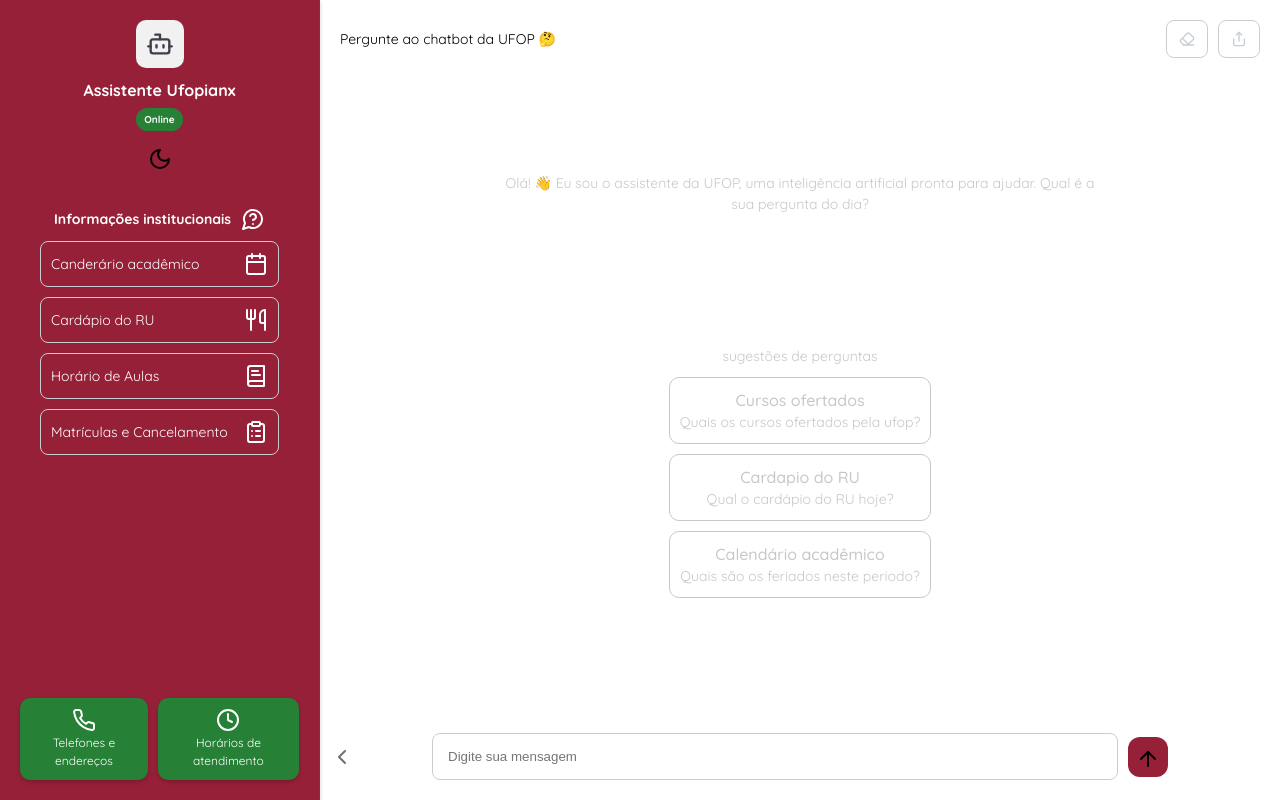
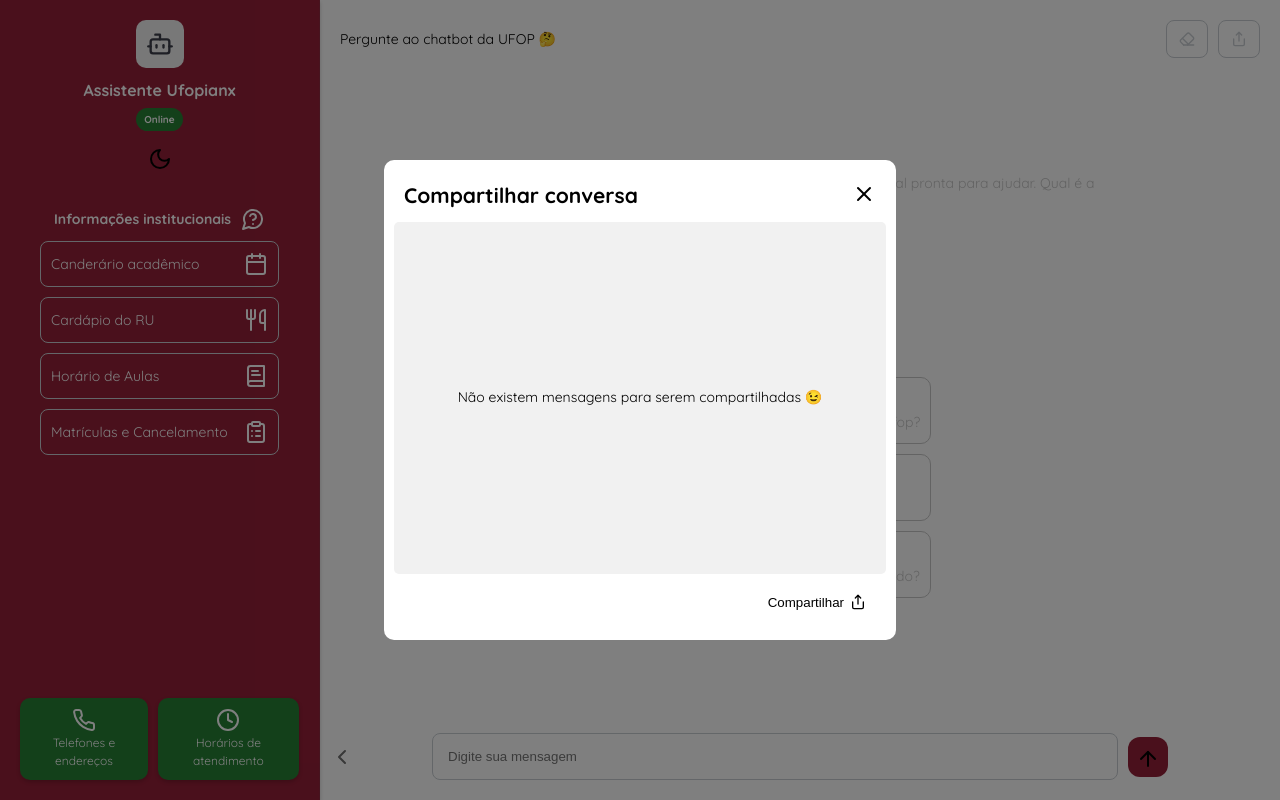
Before and after one commit to mateus-hamade/chatbot-ufop, a React (Vite) app: page / in a window 1280 px wide. Both pictures are taken after a click on the button 1239 px from the left and 39 px from the top of the page. Built offline with nearby package versions, Linux system fonts and the light colour scheme.

Commit message:
Add ShareConversation and Menu components

```diff
--- a/src/components/Main.jsx
+++ b/src/components/Main.jsx
@@ -6,6 +6,8 @@
 import UserMessage from "./UserMessage";
 import BotMessage from "./BotMessage";
 import Suggestion from "./Suggestion";
+import ShareConversation from "./ShareConversation";
+import Menu from "./Menu";
 
 import "../styles/main.css";
 import "../styles/bot.css"
@@ -13,26 +15,16 @@
 
 const Main = ({ messages, setMessages }) => {
    const { isDarkMode } = useTheme();
+   const [ modal, setModal ] = useState(false);
 
-   const clearMessages = () => {
-      setMessages([]);
+   const changeModal = () => {
+      setModal(!modal);
    }
 
    return (
       <main className={isDarkMode ? "dark-theme-707A81" : "light-theme"}>
-         <div className="container-config">
-            <div className="container-config-title">
-               <p>Pergunte ao chatbot da UFOP 🤔</p>
-            </div>
-            <div className="container-config-buttons">
-               <button className="button-config" onClick={clearMessages}>
-                  <Eraser width={16} height={16}/>
-               </button>
-               <button className="button-config">
-                  <Share width={16} height={16}/>
-               </button>
-            </div>
-         </div>
+         <ShareConversation messages={messages} modal={modal} changeModal={changeModal} />
+         <Menu setMessages={setMessages} changeModal={changeModal}/>
          <div className="container-main">
             {messages.length === 0 ? (
                <div className="empty-main-message">
--- /dev/null
+++ b/src/components/Menu.jsx
@@ -0,0 +1,29 @@
+import React, {useState} from "react";
+
+import { Share, Eraser } from "lucide-react";
+
+import "../styles/menu.css";
+
+const Menu = ({setMessages, changeModal}) => {
+    const clearMessages = () => {
+        setMessages([]);
+    }
+
+    return (
+        <div className="container-config">
+            <div className="container-config-title">
+               <p>Pergunte ao chatbot da UFOP 🤔</p>
+            </div>
+            <div className="container-config-buttons">
+               <button className="button-config" onClick={clearMessages}>
+                  <Eraser width={16} height={16}/>
+               </button>
+               <button className="button-config" onClick={changeModal}>
+                  <Share width={16} height={16}/>
+               </button>
+            </div>
+         </div>
+    );
+}
+
+export default Menu;
--- /dev/null
+++ b/src/components/ShareConversation.jsx
@@ -0,0 +1,66 @@
+import React from "react";
+
+import UserMessage from "./UserMessage";
+import BotMessage from "./BotMessage";
+
+import "../styles/shareConversation.css";
+
+import { Share, X } from "lucide-react";
+
+const ShareConversation= ({ messages, modal, changeModal }) => {
+    const downloadMessages = () => {
+        const messagesString = messages.map(message =>
+            `${message.type === "user" ? "Usuário: " : "Bot: "}${message.content}`
+        ).join("\n");
+
+        const blob = new Blob([messagesString], { type: "text/plain;charset=utf-8" });
+
+        const href = URL.createObjectURL(blob);
+        const link = document.createElement('a');
+        link.href = href;
+        link.download = "Conversa-ChatbotUFOP.txt";
+        document.body.appendChild(link);
+        link.click();
+
+        document.body.removeChild(link);
+        URL.revokeObjectURL(href);
+    };
+
+    return (
+        <div className={modal ? "share-container" : "share-container-hidden"} >
+            <div className="share-modal">
+                <div className="title-modal">
+                    <h2>Compartilhar conversa</h2>
+                    <button className="close-button" onClick={changeModal}>
+                        <X />
+                    </button>
+                </div>
+
+                <div className="share-div">
+                    {messages.length === 0 ? (
+                        <div className="share-div-empty">
+                            <p>Não existem mensagens para serem compartilhadas 😉</p>
+                        </div>
+                        ) : (
+                        messages.map((message, index) =>
+                            message.type === "user" ? (
+                                <UserMessage key={index} message={message.content} />
+                            ) : (
+                                <BotMessage key={index} message={message.content} />
+                            )
+                        )
+                    )}
+                </div>
+
+                <div className="share-messages">
+                    <button className="share-button" onClick={downloadMessages}>
+                        <p>Compartilhar</p>
+                        <Share width={16} height={16} />
+                    </button>
+                </div>
+            </div>
+        </div>
+    );
+};
+
+export default ShareConversation;
--- a/src/styles/darkTheme.css
+++ b/src/styles/darkTheme.css
@@ -39,4 +39,8 @@
     .menu-icon {
         color: var(--gray-200);
     }
+
+    .share-div {
+        background-color: var(--gray-600);
+    }
 }
--- /dev/null
+++ b/src/styles/shareConversation.css
@@ -0,0 +1,119 @@
+.share-container {
+    display: flex;
+    flex-direction: column;
+    justify-content: center;
+    align-items: center;
+
+    position: fixed;
+    z-index: 1000;
+    top: 0;
+    left: 0;
+
+    width: 100%;
+    height: 100%;
+
+    background-color: rgb(0, 0, 0, 0.5);
+}
+
+.share-container-hidden {
+    display: none;
+}
+
+.share-modal {
+    display: flex;
+    flex-direction: column;
+    justify-content: center;
+
+    background-color: white;
+    height: 60%;
+    width: 40%;
+    padding: 10px;
+    border-radius: 10px;
+    color: black;
+}
+
+.share-div {
+    display: flex;
+    flex: 1 1 auto;
+    flex-direction: column;
+    gap: 10px;
+
+    overflow-y: auto;
+
+    border-radius: 5px;
+    padding: 4px;
+
+    background-color: var(--gray-100);
+}
+
+.share-div-empty {
+    margin: auto;
+    text-align: center;
+}
+
+.share-div-user {
+    display: flex;
+    flex-direction: column;
+    gap: 10px;
+
+    width: 100%;
+
+    padding: 5px;
+    border: 1px solid var(--gray-300);
+    border-radius: 5px;
+}
+
+.share-div-bot {
+    display: flex;
+    flex-direction: column;
+    gap: 10px;
+
+    width: 100%;
+
+    padding: 5px;
+    border: 1px solid var(--gray-300);
+    border-radius: 5px;
+}
+
+.title-modal {
+    display: flex;
+    flex-direction: row;
+    justify-content: space-between;
+    align-items: center;
+
+    padding: 10px;
+}
+
+.title-modal > button {
+    border: none;
+    background-color: transparent;
+    color: black;
+    cursor: pointer;
+}
+
+.share-div > p {
+    border: 1px solid var(--gray-300);
+    border-radius: 5px;
+    padding: 5px;
+}
+
+.share-messages {
+    display: flex;
+    flex-direction: row;
+    justify-content: end;
+
+    padding: 10px;
+}
+
+.share-messages > button {
+    display: flex;
+    align-items: center;
+    justify-content: center;
+    background-color: transparent;
+    padding: 10px;
+    gap: 6px;
+
+    border: none;
+    color: black;
+    cursor: pointer;
+}
```
Also changed, not shown: src/styles/menu.css (added).
